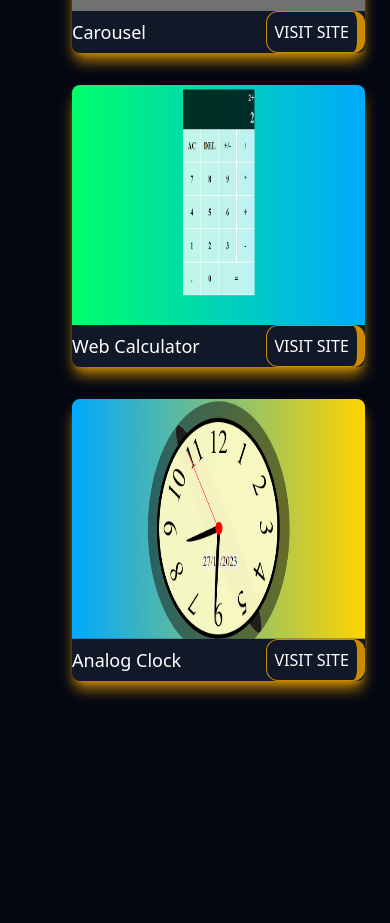
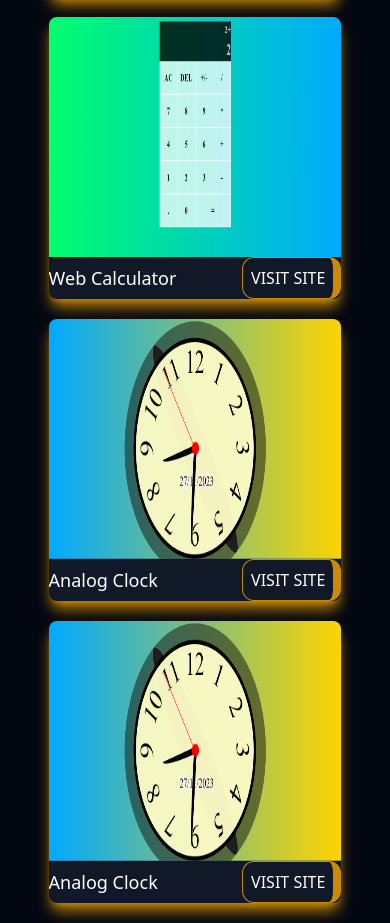
Before and after one commit to emmanuel-akinyemi-Dev/portfolio, a website: page public/portfolio.html in a window 390 px wide. Shown: the part 1053-1976 px from the top of the page. Before the commit the page ends 1772 px from the top, so only its background shows below. Drawn offline with Linux system fonts and the light colour scheme.

Commit message:
responsive

```diff
--- a/public/portfolio.html
+++ b/public/portfolio.html
@@ -27,6 +27,8 @@
        </div>
 
         <div class="contain">
+       <div class="col-span-1">
+
          <div class="stack">
             <img class="w-full h-60" src="./images/port3.png" alt="image">
             <div class="card">
@@ -43,6 +45,8 @@
             </div>
         </div>
 
+    </div>
+    <div class="md:col-span-1">
         <div class="stack ">
             <img class="w-full h-60" src="./images/port1.png" alt="image">
             <div class="card">
@@ -55,6 +59,19 @@
             <img class="w-full h-60" src="./images/port4.png" alt="image">
             <div class="card">
                 <h3 class="txt" >Web Calculator</h3>
+                <button class="btn2">Visit Site</button>
+            </div>
+
+        </div>
+
+    </div>
+
+
+<div class="col-span-1">
+        <div class="stack ">
+            <img class="w-full h-60" src="./images/port5.png" alt="image">
+            <div class="card">
+                <h3 class="txt" >Analog Clock</h3>
                 <button class="btn2">Visit Site</button>
             </div>
         </div>
--- a/src/index.css
+++ b/src/index.css
@@ -22,11 +22,11 @@
     @apply flex justify-between items-center w-full
 }
 .stack{
-    @apply bg-gray-900 w-full h-3/5 shadow-lg shadow-yellow-600 rounded-lg overflow-hidden
+    @apply bg-gray-900 w-full h-3/5 shadow-lg shadow-yellow-600 rounded-lg overflow-hidden mb-5
 }
 .txt{
     @apply text-lg text-nowrap
 }
 .contain{
-    @apply inline-block text-white w-4/5 ml-1/2
+    @apply flex-1 justify-center items-center  text-white w-4/5 m-auto md:col-span-4 md:grid grid-cols-3 gap-4
 }
```
Also changed, not shown: public/output.css.
